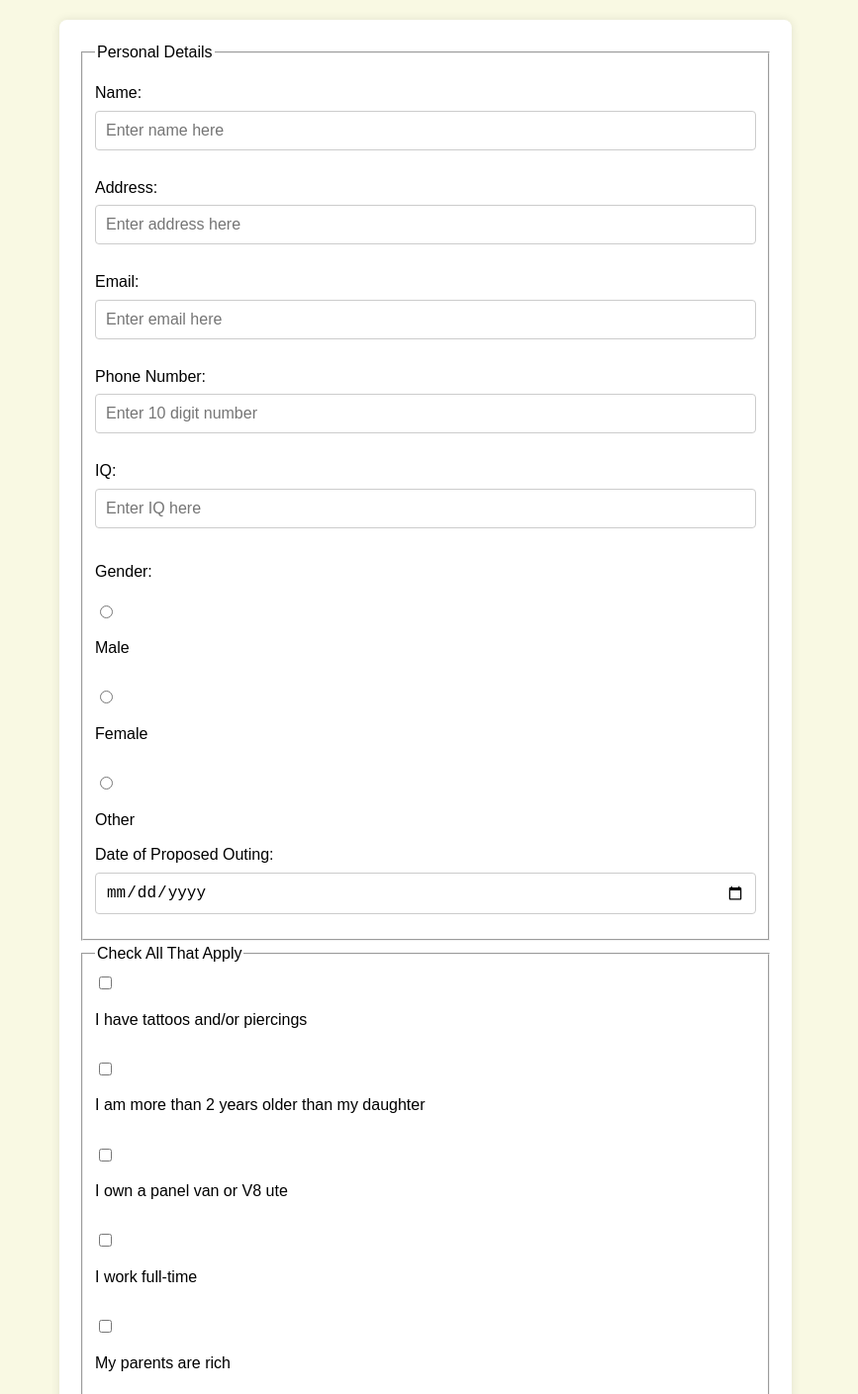
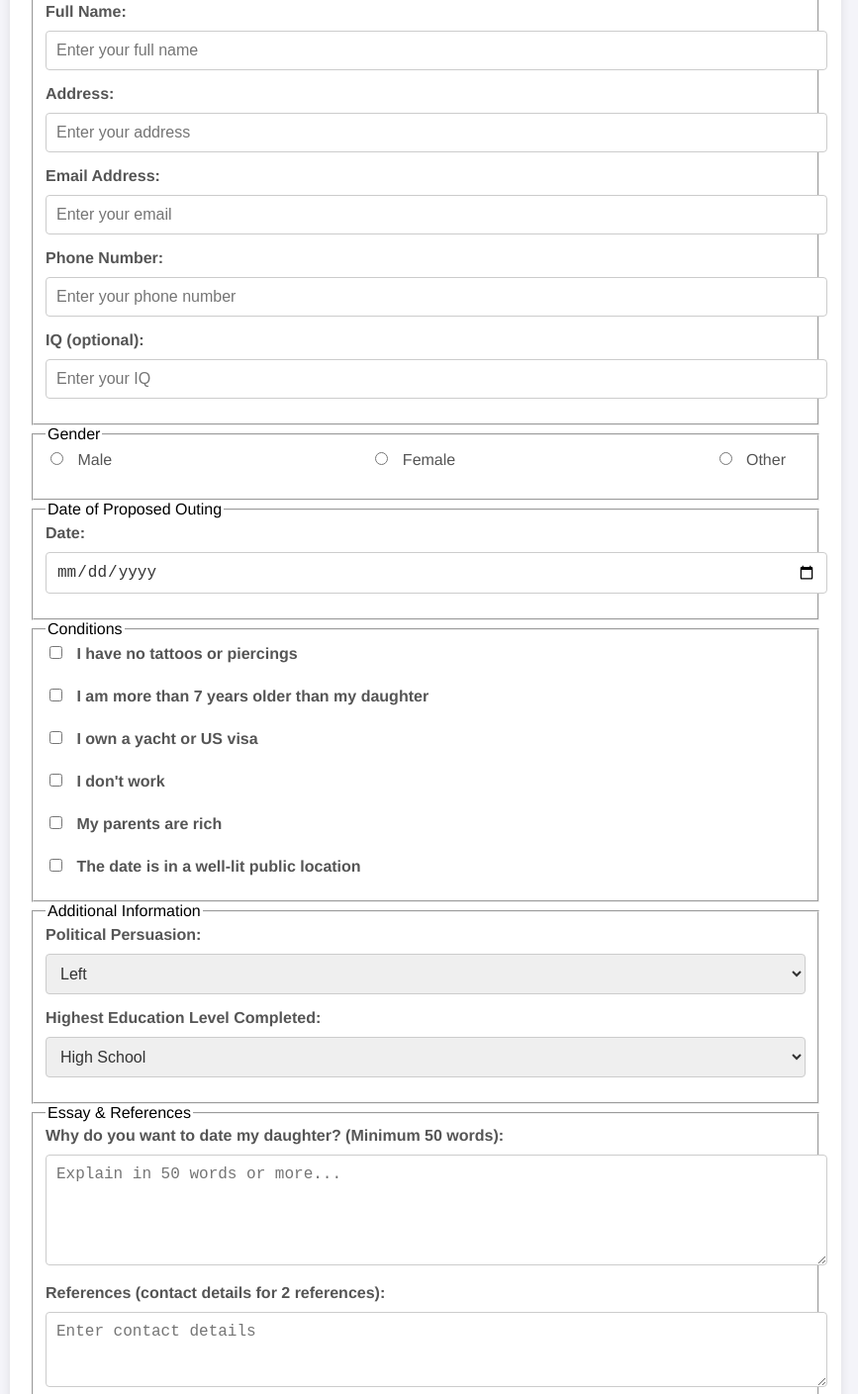
Before and after one commit to abdulrab1234/web-wave-2024, a plain HTML site: page index.html in a window 1280 px wide. Shown: the part 128-1537 px from the top of the page at 99% size, without its empty margins (210-1077 px from the left). Drawn offline with Linux system fonts and the light colour scheme.

Commit message:
Add files via upload

```diff
--- a/index.html
+++ b/index.html
@@ -5,141 +5,189 @@
     <meta name="viewport" content="width=device-width, initial-scale=1.0">
     <title>Application Form</title>
     <style>
+        /* Global Styles */
         body {
-            font-family: Arial, sans-serif;
-            line-height: 1.6;
-            background-color: #f9f9e3;
-            padding: 20px;
+            font-family: 'Helvetica', sans-serif;
+            background-color: #f4f4f9;
+            margin: 0;
+            padding: 0;
+            box-sizing: border-box;
         }
-        form {
-            max-width: 700px;
+        .form-container {
+            max-width: 800px;
+            margin: 20px auto;
             background-color: #fff;
             padding: 20px;
+            box-shadow: 0 0 10px rgba(0, 0, 0, 0.1);
             border-radius: 8px;
-            box-shadow: 0 0 10px rgba(0, 0, 0, 0.1);
-            margin: 0 auto;
         }
-        h2, h3 {
+        h2 {
             text-align: center;
+            color: #333;
+        }
+        .form-group {
+            margin-bottom: 15px;
         }
         label {
             display: block;
-            margin-top: 10px;
+            font-weight: bold;
+            margin-bottom: 5px;
+            color: #555;
         }
-        input[type="text"], input[type="email"], input[type="date"], textarea, select {
+        input[type="text"], input[type="email"], input[type="number"], input[type="date"], textarea, select {
             width: 100%;
             padding: 10px;
-            margin: 5px 0 15px 0;
-            box-sizing: border-box;
+            margin-top: 5px;
             border: 1px solid #ccc;
             border-radius: 4px;
             font-size: 16px;
+            color: #333;
         }
         input[type="radio"], input[type="checkbox"] {
             margin-right: 10px;
         }
+        .form-group.inline {
+            display: flex;
+            justify-content: space-between;
+        }
+        .form-group.inline label {
+            margin-right: 20px;
+            font-weight: normal;
+        }
+        .submit-button {
+            text-align: center;
+        }
         input[type="submit"] {
-            background-color: #f44336;
+            background-color: #007BFF;
             color: white;
-            padding: 12px 20px;
+            padding: 12px 24px;
+            font-size: 18px;
             border: none;
-            border-radius: 4px;
+            border-radius: 5px;
             cursor: pointer;
-            font-size: 18px;
-            display: block;
-            width: 100%;
-            margin-top: 20px;
         }
         input[type="submit"]:hover {
-            background-color: #d32f2f;
+            background-color: #0056b3;
+        }
+        /* Responsive Design */
+        @media (max-width: 768px) {
+            .form-group.inline {
+                flex-direction: column;
+            }
         }
     </style>
 </head>
 <body>
 
+    <div class="form-container">
         <h2>Application Form</h2>
-    <p><strong>Note:</strong> Form is to be completed at least 21 days prior to date</p>
+        <form action="submit_form.php" method="POST">
 
-    <form>
+            <!-- Personal Details Section -->
             <fieldset>
                 <legend>Personal Details</legend>
-            <label for="name">Name:</label>
-            <input type="text" id="name" name="name" placeholder="Enter name here" required>
 
+                <div class="form-group">
+                    <label for="name">Full Name:</label>
+                    <input type="text" id="name" name="name" placeholder="Enter your full name" required>
+                </div>
+
+                <div class="form-group">
                     <label for="address">Address:</label>
-            <input type="text" id="address" name="address" placeholder="Enter address here">
+                    <input type="text" id="address" name="address" placeholder="Enter your address" required>
+                </div>
 
-            <label for="email">Email:</label>
-            <input type="email" id="email" name="email" placeholder="Enter email here" required>
+                <div class="form-group">
+                    <label for="email">Email Address:</label>
+                    <input type="email" id="email" name="email" placeholder="Enter your email" required>
+                </div>
 
+                <div class="form-group">
                     <label for="phone">Phone Number:</label>
-            <input type="text" id="phone" name="phone" placeholder="Enter 10 digit number">
+                    <input type="text" id="phone" name="phone" placeholder="Enter your phone number" required>
+                </div>
 
-            <label for="iq">IQ:</label>
-            <input type="text" id="iq" name="iq" placeholder="Enter IQ here">
-
-            <p>Gender:</p>
-            <input type="radio" id="male" name="gender" value="male">
-            <label for="male">Male</label><br>
-            <input type="radio" id="female" name="gender" value="female">
-            <label for="female">Female</label><br>
-            <input type="radio" id="other" name="gender" value="other">
-            <label for="other">Other</label>
-
-            <label for="outing-date">Date of Proposed Outing:</label>
-            <input type="date" id="outing-date" name="outing-date">
+                <div class="form-group">
+                    <label for="iq">IQ (optional):</label>
+                    <input type="number" id="iq" name="iq" placeholder="Enter your IQ">
+                </div>
             </fieldset>
 
+            <!-- Gender Selection -->
             <fieldset>
-            <legend>Check All That Apply</legend>
-            <input type="checkbox" id="tattoos" name="tattoos">
-            <label for="tattoos">I have tattoos and/or piercings</label><br>
-
-            <input type="checkbox" id="older" name="older">
-            <label for="older">I am more than 2 years older than my daughter</label><br>
-
-            <input type="checkbox" id="van" name="van">
-            <label for="van">I own a panel van or V8 ute</label><br>
-
-            <input type="checkbox" id="fulltime" name="fulltime">
-            <label for="fulltime">I work full-time</label><br>
-
-            <input type="checkbox" id="rich" name="rich">
-            <label for="rich">My parents are rich</label><br>
-
-            <input type="checkbox" id="location" name="location">
-            <label for="location">Is the date at a well-lit public location</label><br>
+                <legend>Gender</legend>
+                <div class="form-group inline">
+                    <label><input type="radio" name="gender" value="male" required> Male</label>
+                    <label><input type="radio" name="gender" value="female"> Female</label>
+                    <label><input type="radio" name="gender" value="other"> Other</label>
+                </div>
             </fieldset>
 
+            <!-- Date of Proposed Outing -->
+            <fieldset>
+                <legend>Date of Proposed Outing</legend>
+                <div class="form-group">
+                    <label for="outing_date">Date:</label>
+                    <input type="date" id="outing_date" name="outing_date" required>
+                </div>
+            </fieldset>
+
+            <!-- Checkbox Section -->
+            <fieldset>
+                <legend>Conditions</legend>
+                <div class="form-group">
+                    <label><input type="checkbox" name="conditions" value="no_piercings"> I have no tattoos or piercings</label><br>
+                    <label><input type="checkbox" name="conditions" value="older"> I am more than 7 years older than my daughter</label><br>
+                    <label><input type="checkbox" name="conditions" value="visa"> I own a yacht or US visa</label><br>
+                    <label><input type="checkbox" name="conditions" value="no_work"> I don't work</label><br>
+                    <label><input type="checkbox" name="conditions" value="rich_parents"> My parents are rich</label><br>
+                    <label><input type="checkbox" name="conditions" value="public_date"> The date is in a well-lit public location</label>
+                </div>
+            </fieldset>
+
+            <!-- Dropdown Sections -->
             <fieldset>
                 <legend>Additional Information</legend>
+                <div class="form-group">
+                    <label for="political">Political Persuasion:</label>
+                    <select id="political" name="political" required>
+                        <option value="left">Left</option>
+                        <option value="right">Right</option>
+                        <option value="center">Center</option>
+                    </select>
+                </div>
 
-            <label for="political">Political Persuasion:</label>
-            <select id="political" name="political">
-                <option value="left">Left Wing</option>
-                <option value="right">Right Wing</option>
-                <option value="centrist">Centrist</option>
-            </select><br>
-
-            <label for="education">Education Level Completed:</label>
-            <select id="education" name="education">
-                <option value="highschool">High School</option>
-                <option value="university">University</option>
-                <option value="postgrad">Postgraduate</option>
+                <div class="form-group">
+                    <label for="education">Highest Education Level Completed:</label>
+                    <select id="education" name="education" required>
+                        <option value="high_school">High School</option>
+                        <option value="bachelors">Bachelor's Degree</option>
+                        <option value="masters">Master's Degree</option>
+                        <option value="phd">PhD</option>
                     </select>
+                </div>
             </fieldset>
 
+            <!-- Essay and Reference Section -->
             <fieldset>
-            <legend>Essay Section</legend>
-            <label for="essay">In 50 words or more explain why you want to date my daughter:</label>
-            <textarea id="essay" name="essay" rows="4" placeholder="Enter text here"></textarea>
+                <legend>Essay & References</legend>
+                <div class="form-group">
+                    <label for="essay">Why do you want to date my daughter? (Minimum 50 words):</label>
+                    <textarea id="essay" name="essay" rows="5" placeholder="Explain in 50 words or more..." required></textarea>
+                </div>
 
-            <label for="references">Please upload contact details for 2 references:</label>
-            <textarea id="references" name="references" rows="4" placeholder="Enter text here"></textarea>
+                <div class="form-group">
+                    <label for="references">References (contact details for 2 references):</label>
+                    <textarea id="references" name="references" rows="3" placeholder="Enter contact details" required></textarea>
+                </div>
             </fieldset>
 
-        <input type="submit" value="Send Your Application">
+            <!-- Submit Button -->
+            <div class="submit-button">
+                <input type="submit" value="Submit Application">
+            </div>
         </form>
+    </div>
 
 </body>
 </html>
```
Lines whose indentation alone changed are shown as unchanged.
